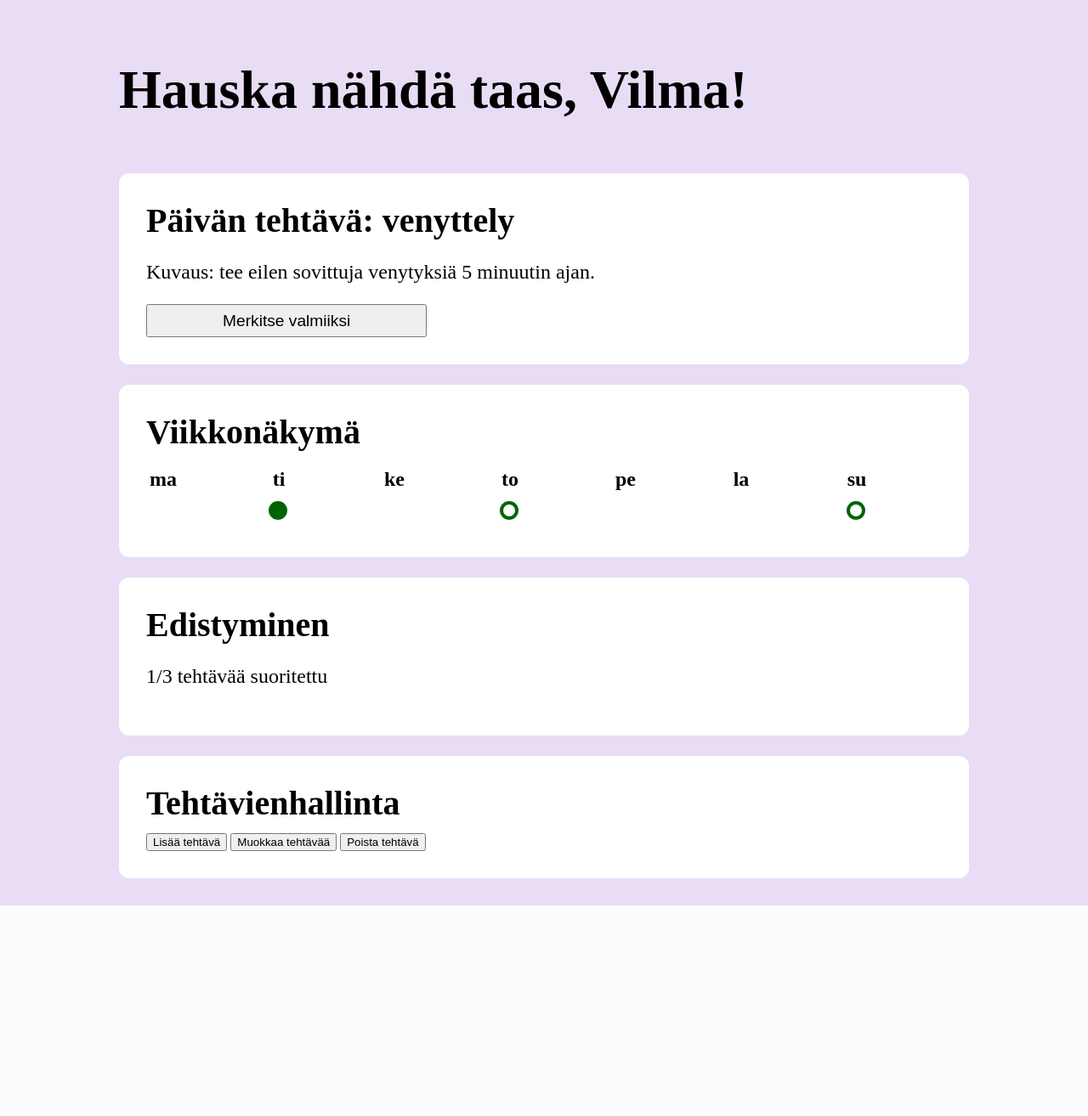
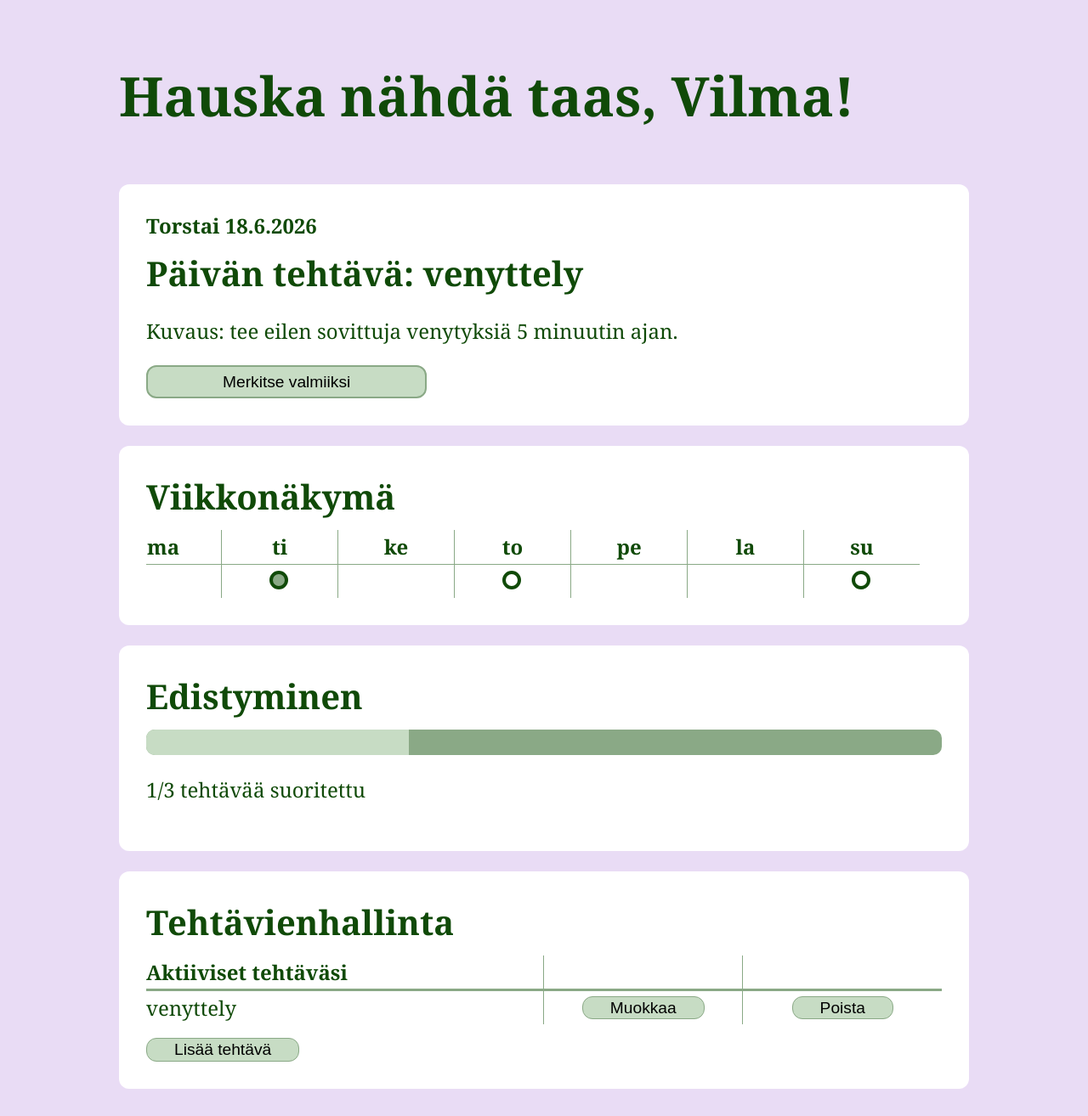
Before and after one commit to vilburger/TherapyApp, a PHP site: page / in a window 1280 px wide. Shown: the whole page at 85% size. Before the commit the page ends 1066 px from the top, so only its background shows below. Run offline with PHP 8.4, Linux system fonts and the light colour scheme; lists and menus that the app fills with data are empty.

Commit message:
HTML-sivu valmiiksi UI-suunnitelmien mukaisesti
- tehty loppuun siten, että vastaa kuvia
- hankaloita oli progress bar ja alempi taulukko
- kaikki tehty mobiilille responsiiviseksi
- responsiivisuus ei toimi ison ja pienen välillä, koska breakpointit ainoastaan 768px leveydelle
- ei vielä pull requestia

```diff
--- a/css/style.css
+++ b/css/style.css
@@ -10,20 +10,30 @@ td {
     width: 40px;
     font-size: 1.5rem;
     padding: 0rem 3rem;
+    border-left: 1px solid #8aa986;
 }
 
 th:first-child,
 td:first-child {
     padding-left: 0rem;
+    border-left: 0;
 }
 
 /* mikä on oikea tapa asettaa koko siten, että se tulee järkevästi? sotkeeko pixelinä annetut arvot? */
+/* käytä mielummin rem */
 tr {
     height: 40px;
 }
 
+th {
+    border-bottom: 1px solid #8aa986;
+
+}
+
 body {
     background-color: #e9dcf5;
+    color: #104a08;
+    font-family: Cambria, Cochin, Georgia, Times, 'Times New Roman', serif;
 }
 
 .dashboard {
@@ -44,6 +54,7 @@ body {
 
 h1 {
     font-size: 4rem;
+    /* marginit on väärin. ne ei atm tee mitään. poista? */
     margin-top: 5;
     margin-bottom: 5;
 }
@@ -54,10 +65,100 @@ h2 {
     margin-bottom: 0.75rem;
 }
 
+h6 {
+    font-size: 1.5rem;
+    margin-top: 0;
+    margin-bottom: 0.75rem;
+}
+
 p {
     font-size: 1.5rem;
 }
 
+#done {
+    font-size: 1.2rem;
+    padding: 0.4rem 5.5rem;
+    background-color: #c7dcc4;
+    border-radius: 12px;
+    border: 2px solid #8aa986;
+}
+
+.dot {
+    width: 14px;
+    height: 14px;
+    border-radius: 50%;
+    border: 4px solid #104a08;
+    display: inline-block;
+    margin-left: 0.5rem;
+}
+
+.done {
+    background-color: #8aa986;
+}
+
+/* toimii, mutta nyt progressbar on koko laatikon levynen. Jos halutaan muuta siihen, pitää width muuttaa pois 100% */
+.progress-container {
+    width: 100%;
+    height: 30px;
+    background-color: #8aa986;
+    border-radius: 10px;
+    overflow: hidden;
+}
+
+.progress-bar {
+    width: 33%;
+    height: 100%;
+    background-color: #c7dcc4;
+}
+
+.task-table {
+    width: 100%;
+    table-layout: fixed;
+}
+
+.task-table th {
+    border-bottom: 3px solid #8aa986;
+}
+
+.task-table th,
+.task-table td {
+    font-size: 1.5rem;
+    width: 25%;
+    padding: 0;
+}
+
+.task-table th:first-child,
+.task-table td:first-child {
+    width: 50%;
+    text-align: left;
+}
+
+
+.task-table td:nth-child(2),
+.task-table td:nth-child(3) {
+    text-align: center;
+}
+
+
+.task-table button {
+    font-size: 1.2rem;
+    padding: 0.1rem 2rem;
+    margin: 0.4rem;
+    background-color: #c7dcc4;
+    border-radius: 12px;
+    border: 1px solid #8aa986;
+}
+
+#add {
+    font-size: 1.2rem;
+    padding: 0.1rem 2rem;
+    margin-top: 1rem;
+    background-color: #c7dcc4;
+    border-radius: 12px;
+    border: 1px solid #8aa986;
+}
+
+/* mobiilille breakpoint */
 @media (max-width: 768px) {
     h1 {
         font-size: 2.5rem;
@@ -74,22 +175,58 @@ p {
     .card {
         padding: 1rem;
     }
+
+    th,
+    td {
+        width: 20px;
+        font-size: 0.9rem;
+        padding: 0rem 0.5rem;
     }
 
+    tr {
+        height: 20px;
+    }
+
+    /* paddingit saattaa sotkea skaalautuessa, mielummin:
     #done {
-    font-size: 1.2rem;
-    padding: 0.4rem 5.5rem;
+    padding: 0.5rem 1rem;
+}
+    ja
+
+    width: 100%;
+    */
+    #done {
+        font-size: 1rem;
+        padding: 0.2rem 3.4rem;
     }
 
     .dot {
-    width: 14px;
-    height: 14px;
-    border-radius: 50%;
-    border: 4px solid darkgreen;
-    display: inline-block;
-    margin-left: 0.5rem;
+        width: 7px;
+        height: 7px;
+        margin-left: 0.25rem;
+        border: 2px solid #104a08;
     }
 
-.done {
-    background-color: darkgreen;
+    .progress-container {
+        height: 20px;
     }
+
+    .task-table th,
+    .task-table td {
+        font-size: 1rem;
+        width: 25%;
+        padding: 0;
+    }
+
+    .task-table button {
+        font-size: 0.8rem;
+        padding: 0.1rem 0.5rem;
+        margin: 0;
+    }
+
+    #add {
+        font-size: 0.8rem;
+        padding: 0.1rem 1rem;
+        margin-top: 1rem;
+    }
+}
--- a/index.php
+++ b/index.php
@@ -2,6 +2,7 @@
 <html lang="fi">
 
 <head>
+    <meta charset="UTF-8">
     <title>Terapiasovellus</title>
     <meta name="viewport" content="width=device-width, initial-scale=1.0">
     <link rel="stylesheet" href="css/style.css">
@@ -14,6 +15,8 @@
         </section>
 
         <section class="daily card">
+            <!-- korjaa h6 p:ks -->
+            <h6>Torstai 18.6.2026</h6>
             <h2>Päivän tehtävä: venyttely</h2>
             <p>Kuvaus: tee eilen sovittuja venytyksiä 5 minuutin ajan.</p>
             <button id="done" title="Paina merkitäksesi tehtävän suoritetuksi">Merkitse valmiiksi</button>
@@ -21,6 +24,8 @@
 
         <section class="weekly card">
             <h2>Viikkonäkymä</h2>
+
+            <!-- erottele thead ja body - tutki vaik et miks -->
             <table class="week-table">
                 <tr>
                     <th>ma</th>
@@ -31,6 +36,7 @@
                     <th>la</th>
                     <th>su</th>
                 </tr>
+                <!-- lisää aria labelit! -->
                 <tr>
                     <td></td>
                     <td><span class="dot done"></span></td>
@@ -45,14 +51,44 @@
 
         <section class="progress card">
             <h2>Edistyminen</h2>
+
+            <!-- tänne myös aria-labelit:
+             <div class="progress-container"
+            role="progressbar"
+            aria-valuenow="33"
+            aria-valuemin="0"
+            aria-valuemax="100">
+            -->
+            <div class="progress-container">
+                <div class="progress-bar">
+                    <!-- span class="prog-text">33%</span -->
+                </div>
+            </div>
             <p>1/3 tehtävää suoritettu</p>
         </section>
 
+        <!-- korjaa kebab-case sk-ma -->
         <section class="taskManagement card">
             <h2>Tehtävienhallinta</h2>
-            <button>Lisää tehtävä</button>
-            <button>Muokkaa tehtävää</button>
-            <button>Poista tehtävä</button>
+
+            <!-- tänne kans head ja body -->
+            <table class="task-table">
+                <tr>
+                    <th>Aktiiviset tehtäväsi</th>
+                    <th></th>
+                    <th></th>
+                </tr>
+                <tr>
+                    <td>venyttely</td>
+                    <td>
+                        <button>Muokkaa</button>
+                    </td>
+                    <td>
+                        <button>Poista</button>
+                    </td>
+                </tr>
+            </table>
+            <button id="add">Lisää tehtävä</button>
         </section>
     </main>
 </body>
```
Lines whose indentation alone changed are shown as unchanged.
